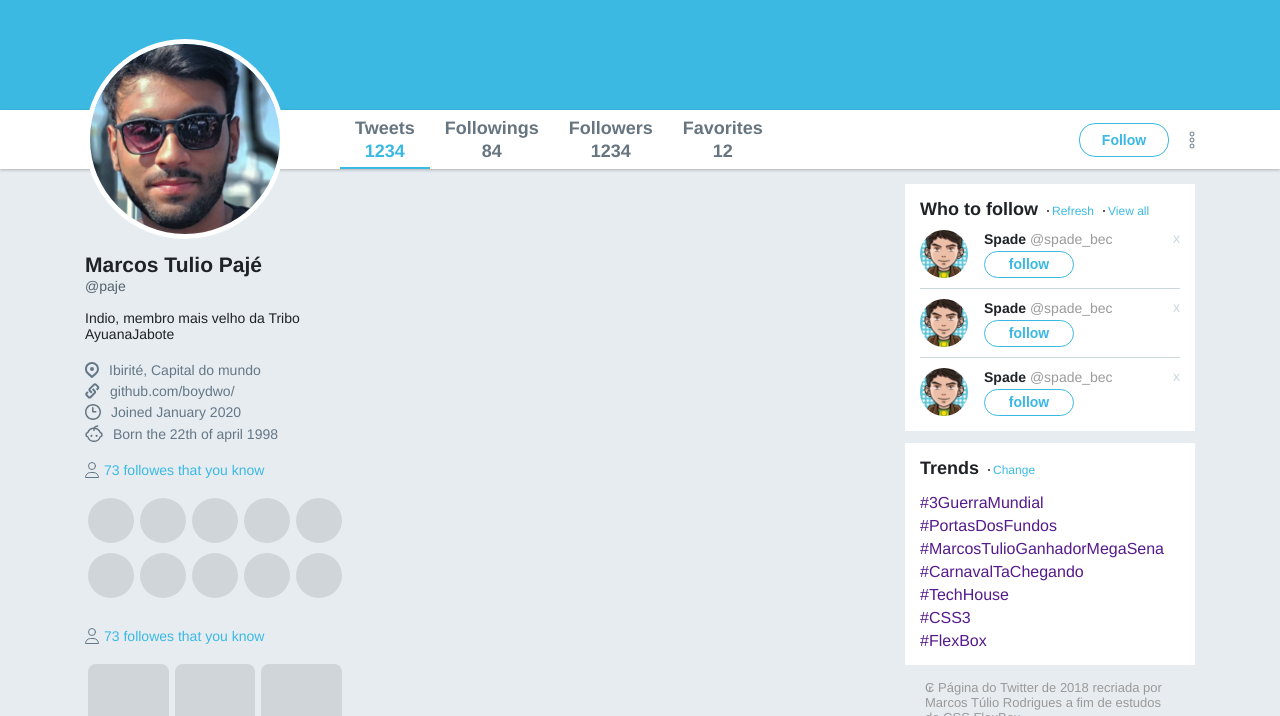
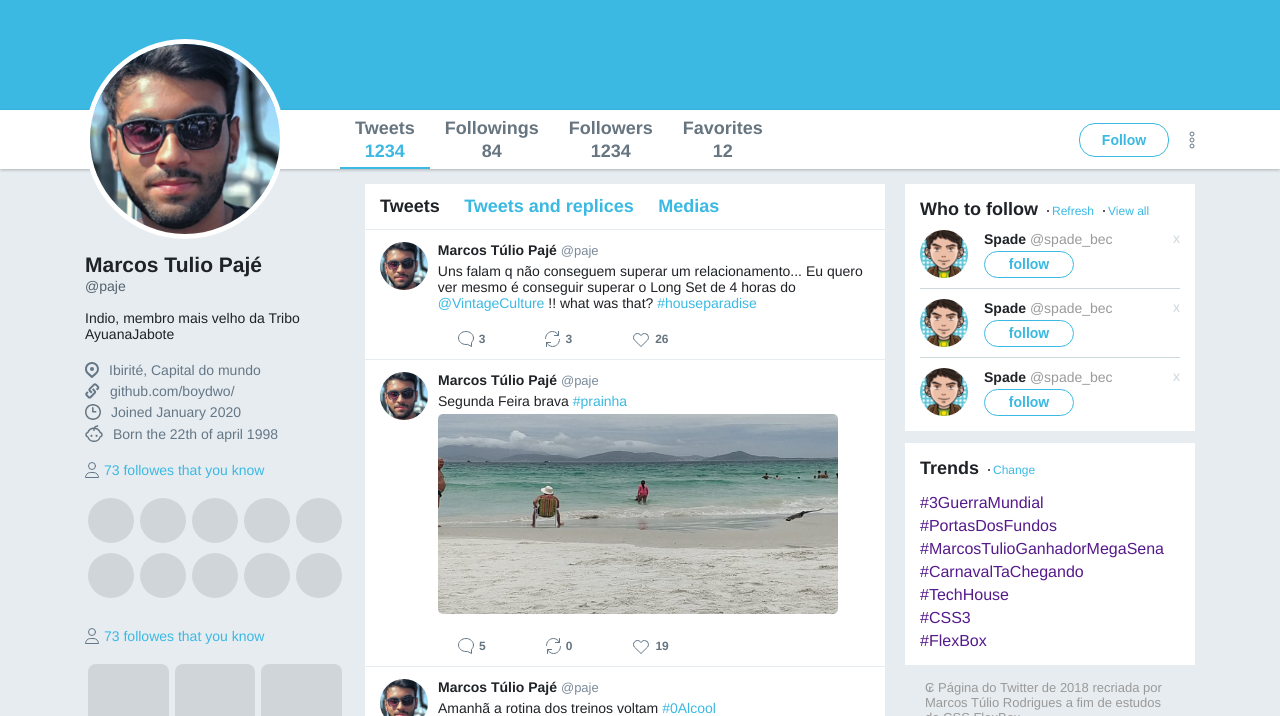
Before and after one commit to boydwo/-FlexBoxTwitter, a plain HTML site: page index.html in a window 1280 px wide. Shown: the part 236-952 px from the top of the page. Drawn offline with Linux system fonts and the light colour scheme.

Commit message:
final da brincadeira

```diff
--- a/index.html
+++ b/index.html
@@ -107,7 +107,80 @@
           </ul>
         </div>
       </aside>
-      <section class="timeline"></section>
+      <section class="timeline">
+        <nav>
+          <a href="" class="active">Tweets</a>
+          <a href="">Tweets and replices</a>
+          <a href="">Medias</a>
+        </nav>
+
+        <ul class="tweets">
+          <li>
+            <img src="images/avatar_paje.png" alt="" />
+            <div class="info">
+              <strong>Marcos Túlio Pajé <span>@paje</span></strong>
+              <p>
+                Uns falam q não conseguem superar um relacionamento... Eu quero
+                ver mesmo é conseguir superar o Long Set de 4 horas do
+                <span>@VintageCulture</span>
+                !! what was that? <span>#houseparadise</span>
+              </p>
+              <div class="actions">
+                <a href=""><img src="images/comments.svg" alt="Comments" />3</a>
+                <a href=""><img src="images/retweet.svg" alt="Retweet" />3</a>
+                <a href=""><img src="images/like.svg" alt="Likes" />26</a>
+              </div>
+            </div>
+          </li>
+          <li>
+            <img src="images/avatar_paje.png" alt="" />
+            <div class="info">
+              <strong>Marcos Túlio Pajé <span>@paje</span></strong>
+              <p>
+                Segunda Feira brava
+                <span>#prainha </span>
+              </p>
+              <div class="post"><img src="images/praia.png" alt="" /></div>
+              <div class="actions">
+                <a href=""><img src="images/comments.svg" alt="Comments" />5</a>
+                <a href=""><img src="images/retweet.svg" alt="Retweet" />0</a>
+                <a href=""><img src="images/like.svg" alt="Likes" />19</a>
+              </div>
+            </div>
+          </li>
+          <li>
+            <img src="images/avatar_paje.png" alt="" />
+            <div class="info">
+              <strong>Marcos Túlio Pajé <span>@paje</span></strong>
+              <p>
+                Amanhã a rotina dos treinos voltam
+                <span>#0Alcool</span>
+              </p>
+              <div class="actions">
+                <a href=""><img src="images/comments.svg" alt="Comments" />5</a>
+                <a href=""><img src="images/retweet.svg" alt="Retweet" />0</a>
+                <a href=""><img src="images/like.svg" alt="Likes" />19</a>
+              </div>
+            </div>
+          </li>
+          <li>
+            <img src="images/avatar_paje.png" alt="" />
+            <div class="info">
+              <strong>Marcos Túlio Pajé <span>@paje</span></strong>
+              <p>
+                O que te motiva?
+              </p>
+              <div class="actions">
+                <a href=""
+                  ><img src="images/comments.svg" alt="Comments" />36</a
+                >
+                <a href=""><img src="images/retweet.svg" alt="Retweet" />100</a>
+                <a href=""><img src="images/like.svg" alt="Likes" />46</a>
+              </div>
+            </div>
+          </li>
+        </ul>
+      </section>
       <aside class="widgets">
         <div class="widgets follow">
           <div class="title">
--- a/style.css
+++ b/style.css
@@ -377,5 +377,85 @@ div.wrapper-content aside.widgets .footer {
   color: #9a9a9a;
   margin-left: 20px;
 }
-div.wrapper-content aside.widgets .footer span {
+div.wrapper-content .timeline {
+  flex: 1;
+  background: #fff;
+  margin: 15px 20px;
 }
+div.wrapper-content .timeline nav {
+  border-bottom: 1px solid #e6ecf0;
+  padding: 12px 15px;
+}
+div.wrapper-content .timeline nav a {
+  text-decoration: none;
+  color: #3bb9e3;
+  font-size: 18px;
+  font-weight: bold;
+  margin-left: 20px;
+}
+div.wrapper-content .timeline nav a:first-child {
+  margin: 0;
+}
+div.wrapper-content .timeline nav a.active {
+  color: #1f2226;
+}
+div.wrapper-content .timeline ul.tweets {
+  list-style: none;
+}
+div.wrapper-content .timeline ul.tweets li {
+  border-bottom: 1px solid #e6ecf0;
+  padding: 12px 15px;
+  display: flex;
+}
+div.wrapper-content .timeline ul.tweets li > img {
+  width: 48px;
+  height: 48px;
+  border-radius: 50%;
+}
+div.wrapper-content .timeline ul.tweets li .info {
+  margin-left: 10px;
+  display: flex;
+  flex-direction: column;
+}
+div.wrapper-content .timeline ul.tweets li .info strong {
+  font-size: 14px;
+  color: #1f2226;
+}
+div.wrapper-content .timeline ul.tweets li .info strong span {
+  font-weight: normal;
+  font-size: 13px;
+  color: #7b8b9a;
+}
+div.wrapper-content .timeline ul.tweets li .info p {
+  font-size: 14px;
+  color: #1f2226;
+  margin-top: 5px;
+}
+div.wrapper-content .timeline ul.tweets li .info p span {
+  color: #3bb9e3;
+}
+div.wrapper-content .timeline ul.tweets li .info .post img {
+  margin-top: 5px;
+  height: 200px;
+  width: 400px;
+  border-radius: 5px;
+}
+div.wrapper-content .timeline ul.tweets li .actions {
+  display: flex;
+  margin-top: 20px;
+}
+div.wrapper-content .timeline ul.tweets li .actions a {
+  display: flex;
+  align-items: center;
+  text-decoration: none;
+  color: #667580;
+  font-weight: bold;
+  font-size: 12px;
+  margin-left: 60px;
+}
+div.wrapper-content .timeline ul.tweets li .actions a:first-child {
+  margin-left: 20px;
+}
+div.wrapper-content .timeline ul.tweets li .actions a img {
+  margin-right: 5px;
+}
```
Also changed, not shown: images/praia.png (added).
